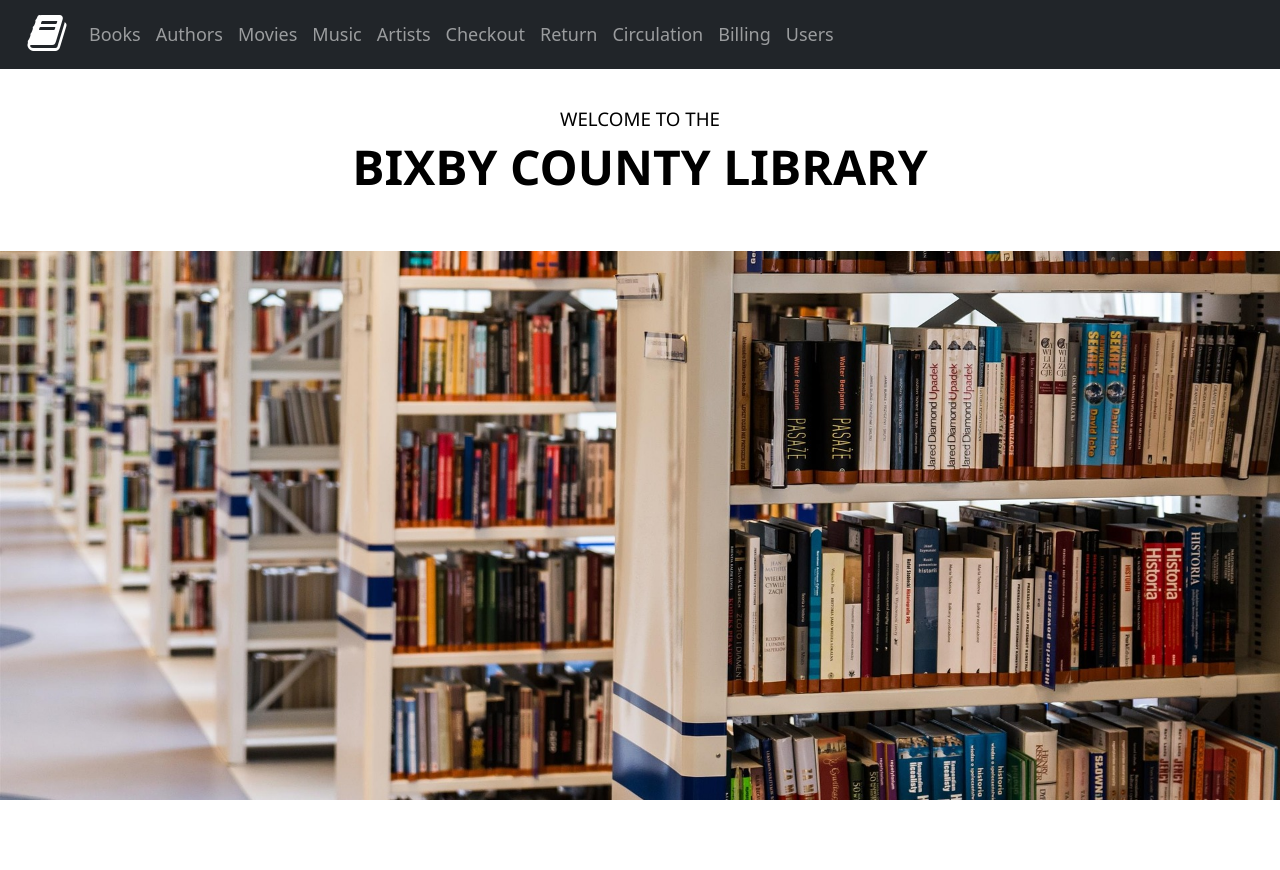
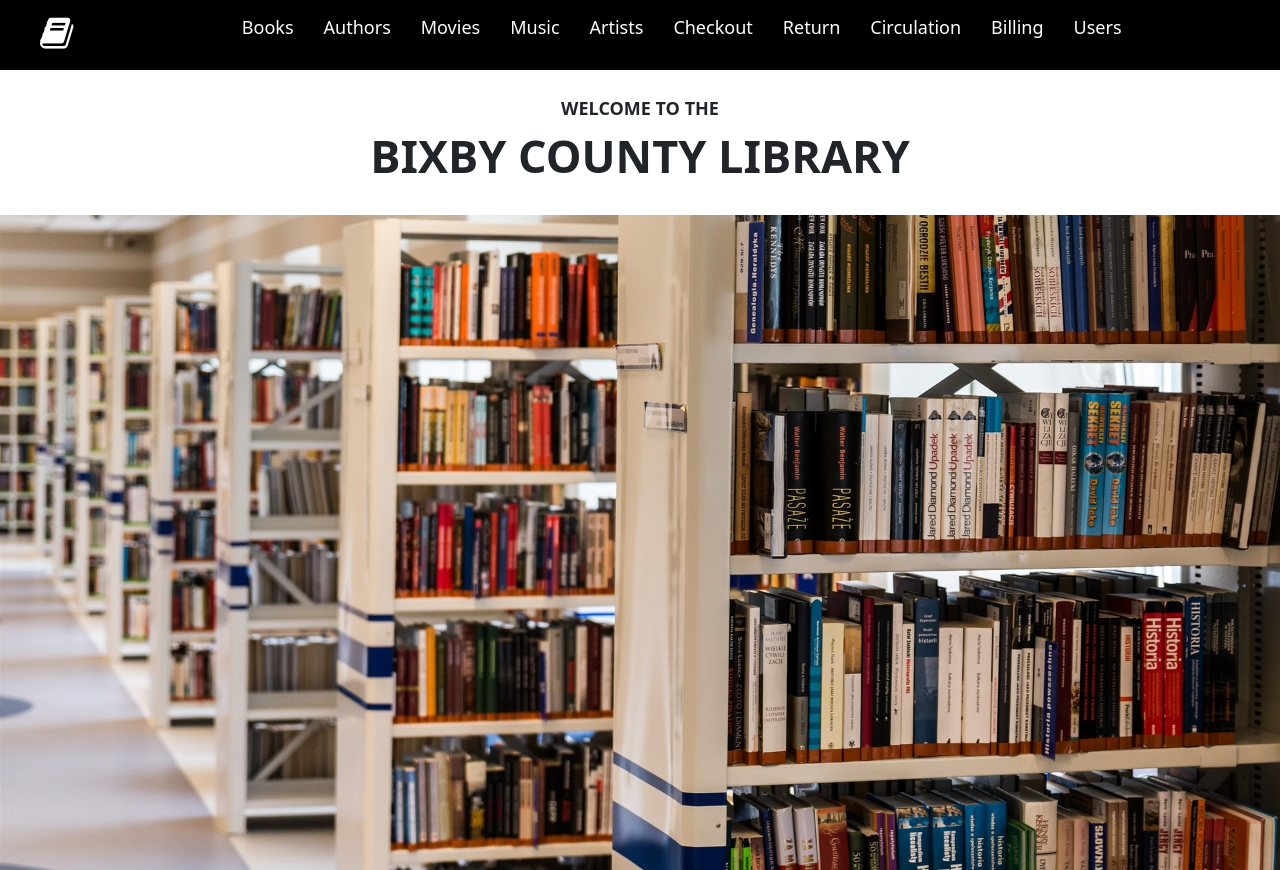
Before and after one commit to erikwsmith/library_system, a React (Create React App) app in the folder frontend/: page / in a window 1280 px wide. Before the commit the page ends 800 px from the top, so only its background shows below. Built offline with nearby package versions, Linux system fonts and the light colour scheme; the HTML template or start-up script is replaced by a standard one.

Commit message:
updated styling

```diff
--- a/frontend/src/components/home.component.js
+++ b/frontend/src/components/home.component.js
@@ -3,10 +3,10 @@ import React, { Component } from 'react';
 export default class Home extends Component {
     render(){
         return(
-            <div className="homeBackground py-5">
-                <header class="w3-container w3-center w3-padding-48 w3-white mt-3">
-                    <h5>WELCOME TO THE</h5>
-                    <h1 class="w3-xxxlarge"><b>BIXBY COUNTY LIBRARY</b></h1>
+            <div className="homeBackground ">
+                <header className="jumbotron">
+                    <div className="welcome-banner">WELCOME TO THE</div>
+                    <div className="library-name">BIXBY COUNTY LIBRARY</div>
                 </header>
             </div>
         );
--- a/frontend/src/components/navbar.component.js
+++ b/frontend/src/components/navbar.component.js
@@ -1,4 +1,4 @@
-import React, { Component } from 'react';
+import React, { useState } from 'react';
 import { Link } from 'react-router-dom';
 import Container from 'react-bootstrap/Container';
 import Nav from 'react-bootstrap/Nav';
@@ -6,7 +6,7 @@ import Navbar from 'react-bootstrap/Navbar';
 import NavDropdown from 'react-bootstrap/NavDropdown';
 
 const Nav_Bar = () =>{
-        return (
+        /*return (
             <nav className="navbar fixed-top navbar-dark bg-dark navbar-expand-md p-2">
                 <div className="nav-items">
                     <Link to="/" className="navbar-brand "><i className="fa fa-book site-icon"></i></Link>
@@ -46,7 +46,65 @@ const Nav_Bar = () =>{
                     </div>
                 </div>
             </nav>
-        );
+        );*/
+ // adding the states
+    const [isActive, setIsActive] = useState(false);
+    const toggleActiveClass = () => {
+        //event.target.classList.toggle('navActive');
+        //if(event.target.classList.contains('navActive')){event.target.classList.remove('navActive')};
+        //if(!event.target.classList.contains('navActive')){event.target.classList.add('navActive')};
+        setIsActive(!isActive);
+    };
+    const removeActive = () => {
+        setIsActive(false);
+    };
+
+    return (
+        <div className="App">
+            <header className="App-header">
+                <nav className="navbar">
+                    <a href='/' className="navLogo"><i className="fa fa-book site-icon"></i></a>
+                    <ul className={'navMenu ' +  (isActive?'navActive': '')} onClick={toggleActiveClass}>
+                        <li onClick={removeActive}>
+                            <a href='/books' className="navLink">Books</a>
+                        </li>
+                        <li onClick={removeActive}>
+                            <a href='/authors' className="navLink">Authors</a>
+                        </li>
+                        <li onClick={removeActive}>
+                            <a href='/movies' className="navLink">Movies</a>
+                        </li>
+                        <li onClick={removeActive}>
+                            <a href='/music' className="navLink">Music</a>
+                        </li>
+                        <li onClick={removeActive}>
+                            <a href='/artists' className="navLink">Artists</a>
+                        </li>
+                        <li onClick={removeActive}>
+                            <a href='/checkout' className="navLink">Checkout</a>
+                        </li>
+                        <li onClick={removeActive}>
+                            <a href='/return' className="navLink">Return</a>
+                        </li>
+                        <li onClick={removeActive}>
+                            <a href='/circulation' className="navLink">Circulation</a>
+                        </li>
+                        <li onClick={removeActive}>
+                            <a href='/billing' className="navLink">Billing</a>
+                        </li>
+                        <li onClick={removeActive}>
+                            <a href='/users' className="navLink">Users</a>
+                        </li>
+                    </ul>
+                    <div className={'hamburger ' + (isActive? 'navActive': '')} onClick={toggleActiveClass}>
+                        <span className="bar"></span>
+                        <span className="bar"></span>
+                        <span className="bar"></span>
+                    </div>
+                </nav>
+            </header>
+        </div>
+    )
     };
 
 export default Nav_Bar;
--- a/frontend/src/styles.css
+++ b/frontend/src/styles.css
@@ -1,4 +1,4 @@
-body {
+* {
     margin:0;
     padding:0;
     box-sizing: border-box;
@@ -32,11 +32,27 @@ p {
     height: 100vh;
     width: 100vw;
 }
+.jumbotron {
+    background-color: white;
+    display:flex;
+    flex-direction: column;
+    align-items: center;
+    font-weight: bold;
+    padding-top:25px;
+    padding-bottom: 25px;
+
+}
+.welcome-banner {
+    font-size: large;
+}
+.library-name {
+    font-size: 3rem;
+}
 .home-span {
     font-size: 50px;
 }
 .site-icon {
-    font-size: 42px;
+    font-size: 36px;
     margin-left: 20px;
 }
 
@@ -220,3 +236,95 @@ p {
 .billing-card-balance {
     display:flex;
 }
+.navbar {
+    background-color: black;
+    color: white;
+    padding: 10px 20px;
+    display: flex;
+    justify-content: space-between;
+    align-items: center;
+    gap: 40px;
+    min-height: 70px;
+    caret-color: black;
+    caret-shape: block;
+}
+.navMenu {
+    display: flex;
+    justify-content: space-between;
+    align-items: center;
+    gap: 30px;
+}
+.navbar ul {
+    list-style: none;
+    display: flex;
+    flex-wrap: wrap;
+}
+.navbar {
+    z-index: 5;
+    display:flex;
+}
+.navbar a {
+    text-decoration: none;
+    color: white;
+    font-size: 18px;
+}
+.navLogo {
+    font-size: 30px !important;
+    font-family: Arial, Helvetica, sans-serif;
+
+}
+@media screen and (max-width: 1080px){
+    /* hamburger */
+    .hamburger {
+        display: block;
+        cursor: pointer;
+        padding: 10px;
+        caret-color: transparent;
+    }
+    .hamburger span {
+        pointer-events: none;
+    }
+    .bar {
+        background-color: white;
+        width: 20px;
+        height: 3px;
+        display: block;
+        margin: 5px;
+        -webkit-transition: 0.3s ease-in-out;
+        transition: 0.3s ease-in-out;
+    }
+    .hamburger.navActive .bar:nth-child(2){
+        opacity: 0;
+      }
+    .hamburger.navActive .bar:nth-child(1){
+        transform: translateY(8px) rotate(45deg);
+    }
+    .hamburger.navActive .bar:nth-child(3){
+        transform: translateY(-8px) rotate(-45deg);
+    }
+    .navMenu {
+        position: absolute;
+        flex-direction: column;
+        gap: 0;
+        top: 70px;
+        left: -100%;
+        text-align: start;
+        width: 100%;
+        transition: 0.7s ease-in-out;
+        background-color: black;
+        color: white;
+        padding: 10px;
+    }
+    .navMenu.navActive{
+        left: 0;
+    }
+    .navMenu li {
+        margin: 16px 0;
+    }
+    .welcome-banner {
+        font-size: medium;
+    }
+    .library-name {
+        font-size: 2rem;
+    }
+}
```
Also changed, not shown: frontend/src/images/library_logo.png (added).
